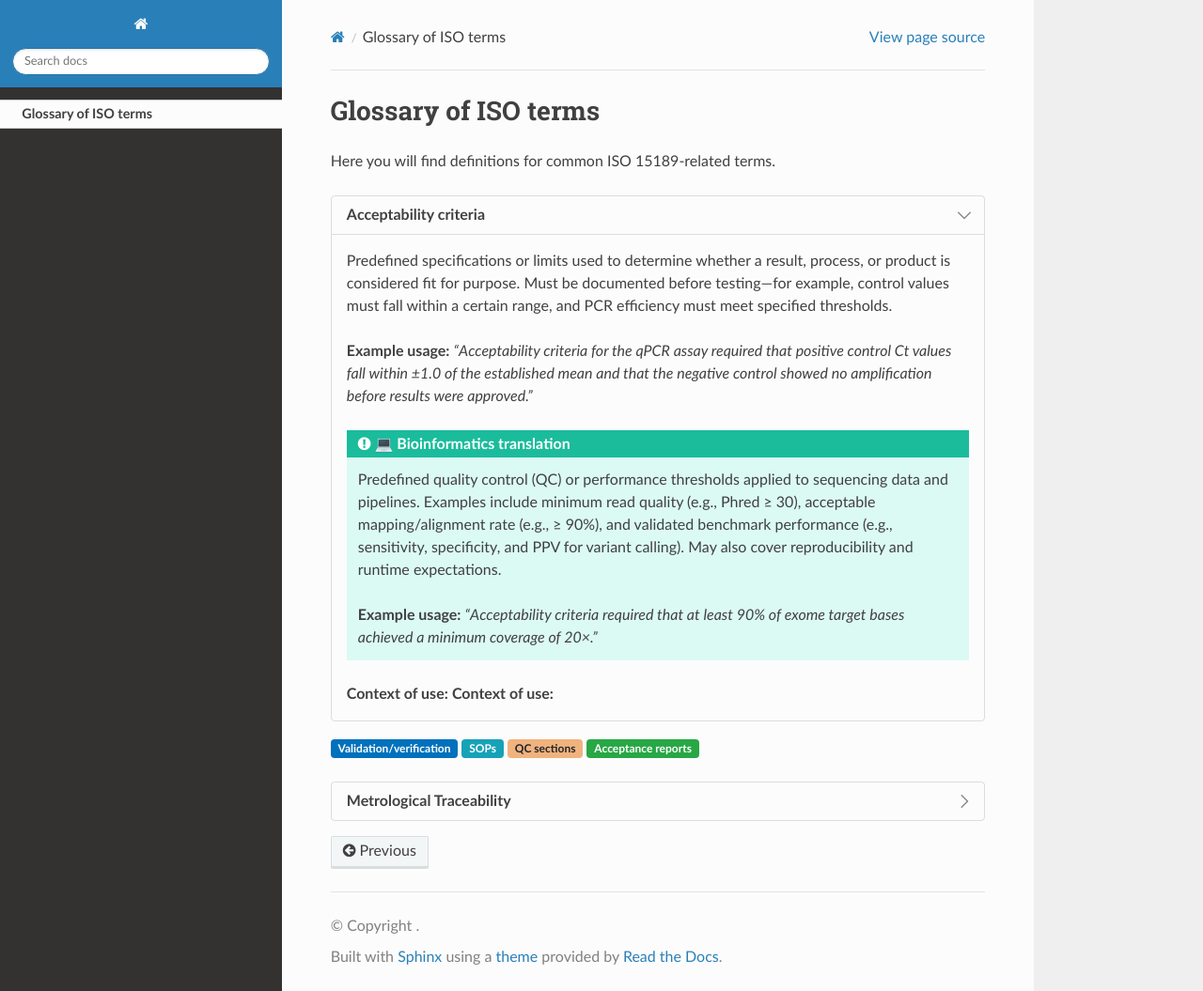
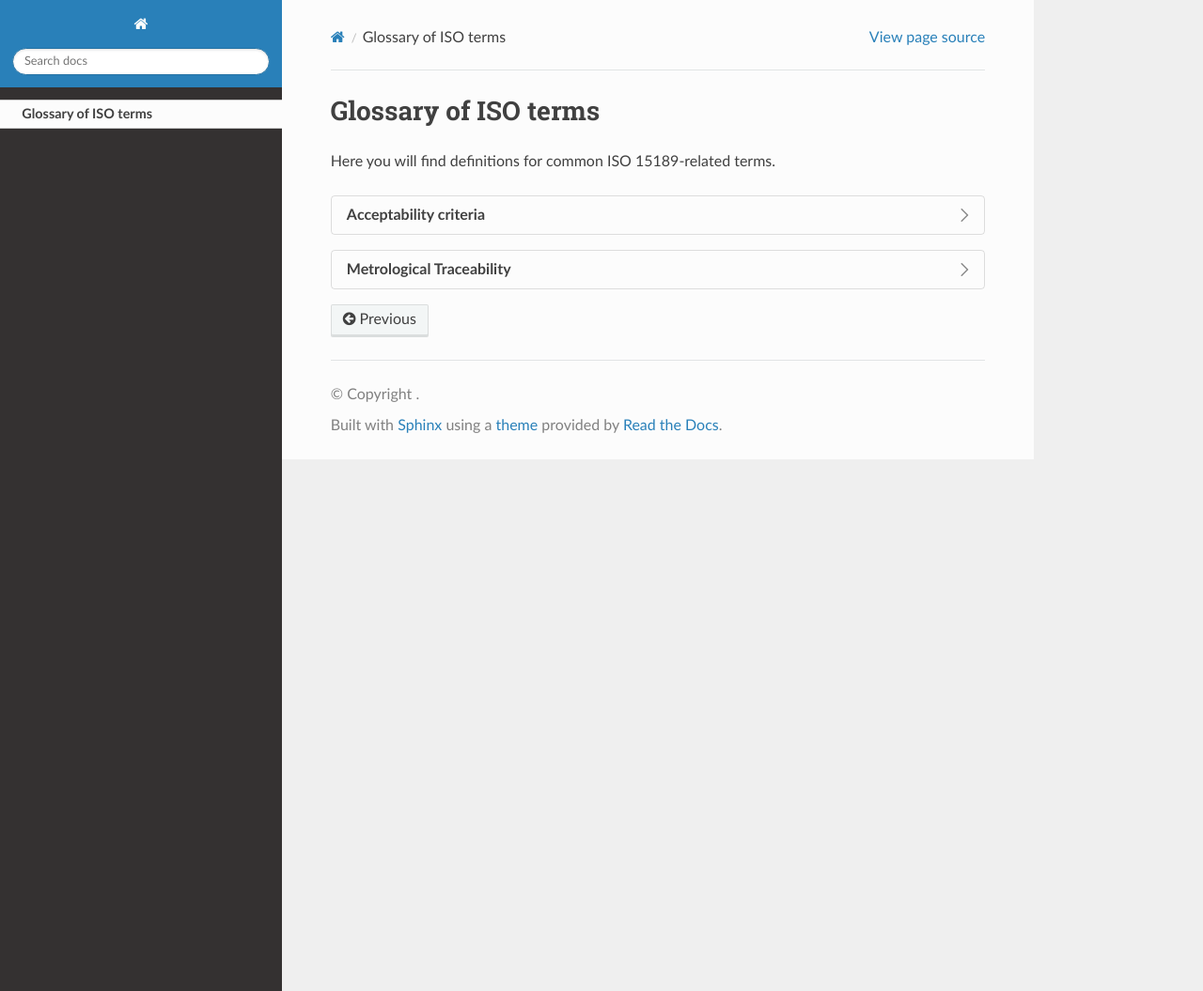
Before and after one commit to ASendellPrice/IIB-rtd, a Sphinx documentation site: the page built from docs/source/glossary.rst, in a window 1280 px wide and 1055 px high. Shown: the whole window at 94% size. Built offline with Sphinx 7.4.7 and the Read the Docs theme 3.1.0, drawn with Linux system fonts in a browser that asks for light colours.

Commit message:
Reformatting pills

```diff
--- a/docs/source/glossary.rst
+++ b/docs/source/glossary.rst
@@ -4,7 +4,6 @@
 Here you will find definitions for common ISO 15189-related terms.
 
 .. dropdown:: Acceptability criteria
-   :open:
 
    Predefined specifications or limits used to determine whether a result, process, or product is considered fit for purpose. Must be documented before testing—for example, control values must fall within a certain range, and PCR efficiency must meet specified thresholds.
 
@@ -19,9 +18,7 @@
       **Example usage:**
       *“Acceptability criteria required that at least 90% of exome target bases achieved a minimum coverage of 20×.”*
 
-   **Context of use:**
-   **Context of use:**
-:bdg-primary:`Validation/verification` :bdg-info:`SOPs` :bdg-warning:`QC sections` :bdg-success:`Acceptance reports`
+   :bdg-primary:`Validation/verification` :bdg-info:`SOPs` :bdg-warning:`QC sections` :bdg-success:`Acceptance reports`
 
 
 
```
